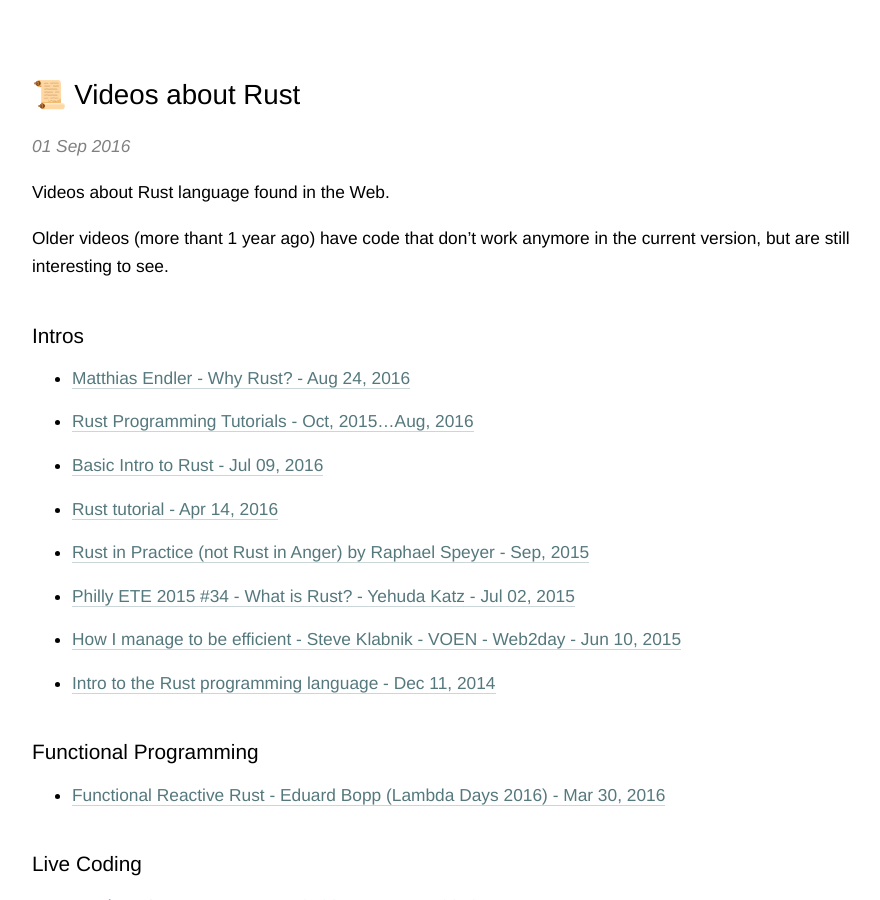
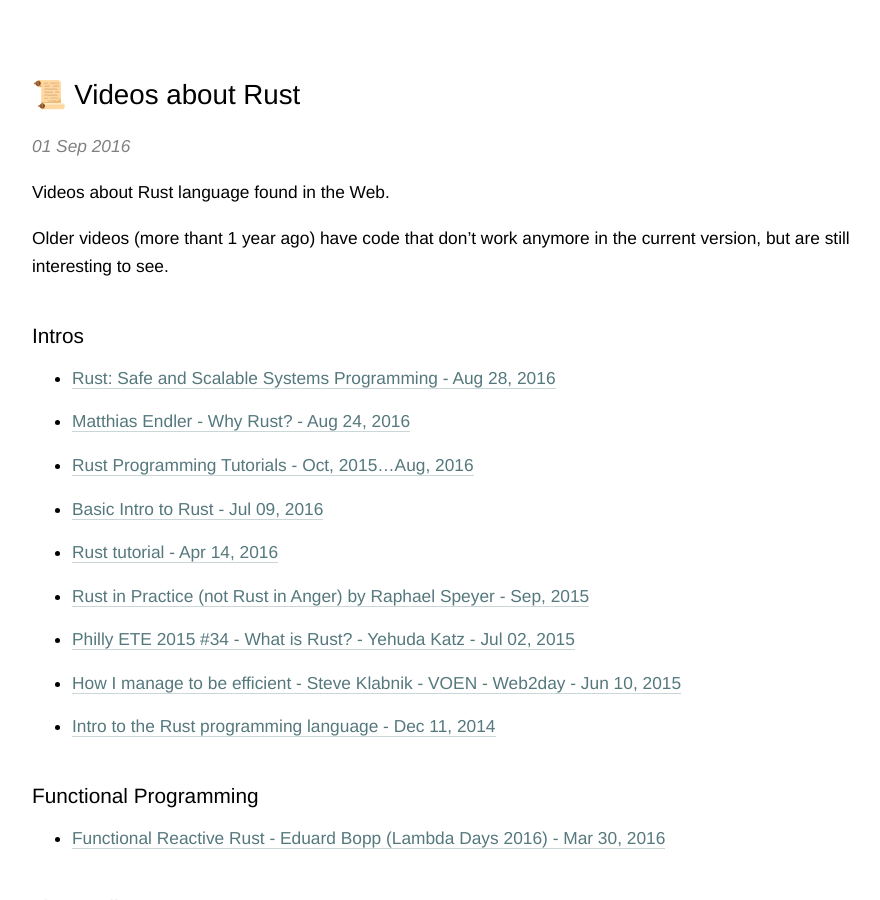
Before and after one commit to adelarsq/daily-rust.github.io, a Jekyll site: the page built from _posts/2016-09-01-videos.md, in a window 1280 px wide and 900 px high. Shown: the whole window, without its empty margins (158-1038 px from the left). Built offline with Jekyll 4.4.1, drawn with Linux system fonts in a browser that asks for light colours.

Commit message:
Update 2016-09-01-videos.md

```diff
--- a/_posts/2016-09-01-videos.md
+++ b/_posts/2016-09-01-videos.md
@@ -11,6 +11,7 @@ Older videos (more thant 1 year ago) have code that don't work anymore in the cu
 
 ## Intros
 
+- [Rust: Safe and Scalable Systems Programming - Aug 28, 2016](https://www.youtube.com/watch?v=GbWECt0M3CI&ab_channel=TNGTechnologyConsultingGmbH)
 - [Matthias Endler - Why Rust? - Aug 24, 2016](https://www.youtube.com/watch?v=imtejBNbm0o&ab_channel=Codemotion)
 - [Rust Programming Tutorials - Oct, 2015...Aug, 2016](https://www.youtube.com/playlist?list=PL0Fqs05rod8D80WKBCeT326CT8vcAm_N9)
 - [Basic Intro to Rust - Jul 09, 2016](https://www.youtube.com/watch?v=jiJSnYP5EuU&ab_channel=RegisBoudinot)
```
